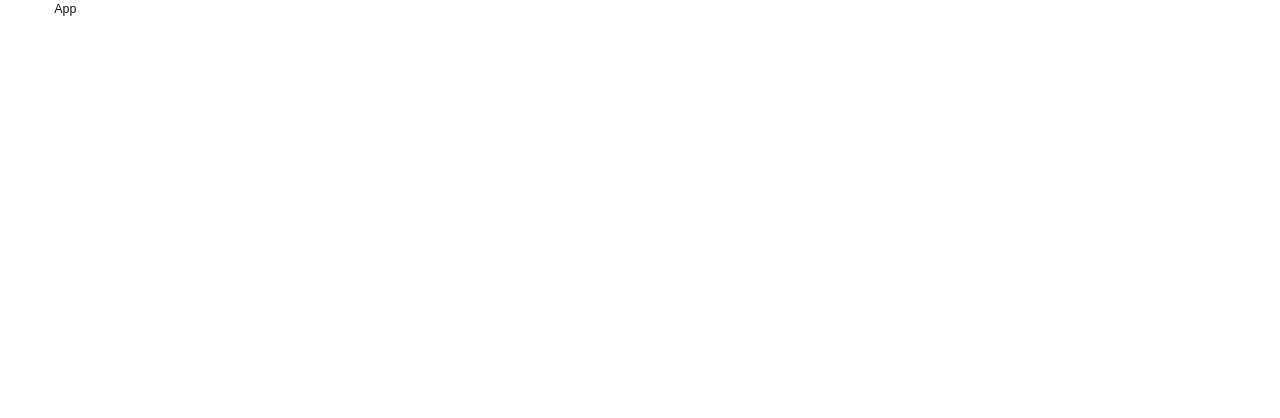
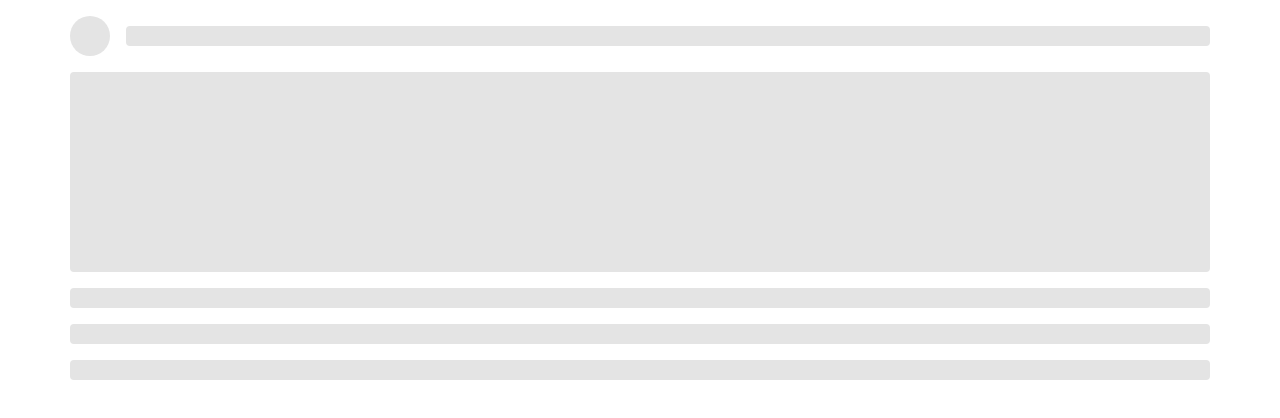
Before and after one commit to domambia/agood-company, a Next.js app: page / in a window 1280 px wide. Shown: the top 418 px of the page. Built offline with nearby package versions, Linux system fonts and the light colour scheme.

Commit message:
custome profile shimmers

```diff
--- a/src/app/page.tsx
+++ b/src/app/page.tsx
@@ -1,5 +1,31 @@
+import { Skeleton } from "@/components/Skeleton";
 import { Container } from "@/styles/app-common-styled";
 
 export default function Home() {
-  return <Container>App</Container>;
+  return (
+    <Container>
+      {/* <div
+        style={{
+          display: "flex",
+          flexDirection: "column",
+          gap: "16px",
+          padding: "16px",
+          border: "1px solid #ddd",
+          borderRadius: "8px",
+        }}
+      >
+        <Skeleton width="100%" height="200px" borderradius="8px" />
+        <Skeleton width="60%" height="1.5em" borderradius="4px" />
+        <Skeleton width="80%" height="1em" borderradius="4px" />
+        <Skeleton width="70%" height="1em" borderradius="4px" />
+      </div> */}
+      <div style={{ padding: "16px", display: "grid", gap: "16px" }}>
+        <Skeleton width="100%" height="50px" withIcon={true} />
+        <Skeleton width="100%" height="200px" />
+        <Skeleton width="100%" height="20px" />
+        <Skeleton width="100%" height="20px" />
+        <Skeleton width="100%" height="20px" />
+      </div>
+    </Container>
+  );
 }
--- a/src/components/Skeleton.tsx
+++ b/src/components/Skeleton.tsx
@@ -1,3 +1,4 @@
+"use client";
 import React from "react";
 import styled, { keyframes } from "styled-components";
 
@@ -16,29 +17,57 @@ const shimmerAnimation = keyframes`
 const SkeletonWrapper = styled.div<{
   width?: string;
   height?: string;
-  borderRadius?: string;
+  borderradius?: string;
 }>`
   display: inline-block;
   width: ${({ width }) => width || "100%"};
   height: ${({ height }) => height || "1em"};
-  border-radius: ${({ borderRadius }) => borderRadius || "4px"};
+  border-radius: ${({ borderradius }) => borderradius || "4px"};
   animation: ${shimmerAnimation} 1.5s infinite ease-in-out;
+`;
+
+const SkeletonContainer = styled.div`
+  display: flex;
+  align-items: center;
+  gap: 16px;
+`;
+
+const IconPlaceholder = styled(SkeletonWrapper)`
+  width: 40px;
+  height: 40px;
+  border-radius: 50%;
+`;
+
+const TextPlaceholder = styled(SkeletonWrapper)`
+  flex: 1;
 `;
 
 type SkeletonProps = {
   width?: string;
   height?: string;
-  borderRadius?: string;
+  borderradius?: string;
+  withIcon?: boolean;
 };
 
-const Skeleton: React.FC<SkeletonProps> = ({ width, height, borderRadius }) => {
+export const Skeleton: React.FC<SkeletonProps> = ({
+  width,
+  height,
+  borderradius,
+  withIcon,
+}) => {
+  if (withIcon) {
+    return (
+      <SkeletonContainer>
+        <IconPlaceholder />
+        <TextPlaceholder width={width} height={"20px"} />
+      </SkeletonContainer>
+    );
+  }
   return (
     <SkeletonWrapper
       width={width}
       height={height}
-      borderRadius={borderRadius}
+      borderradius={borderradius}
     />
   );
 };
-
-export default Skeleton;
```
